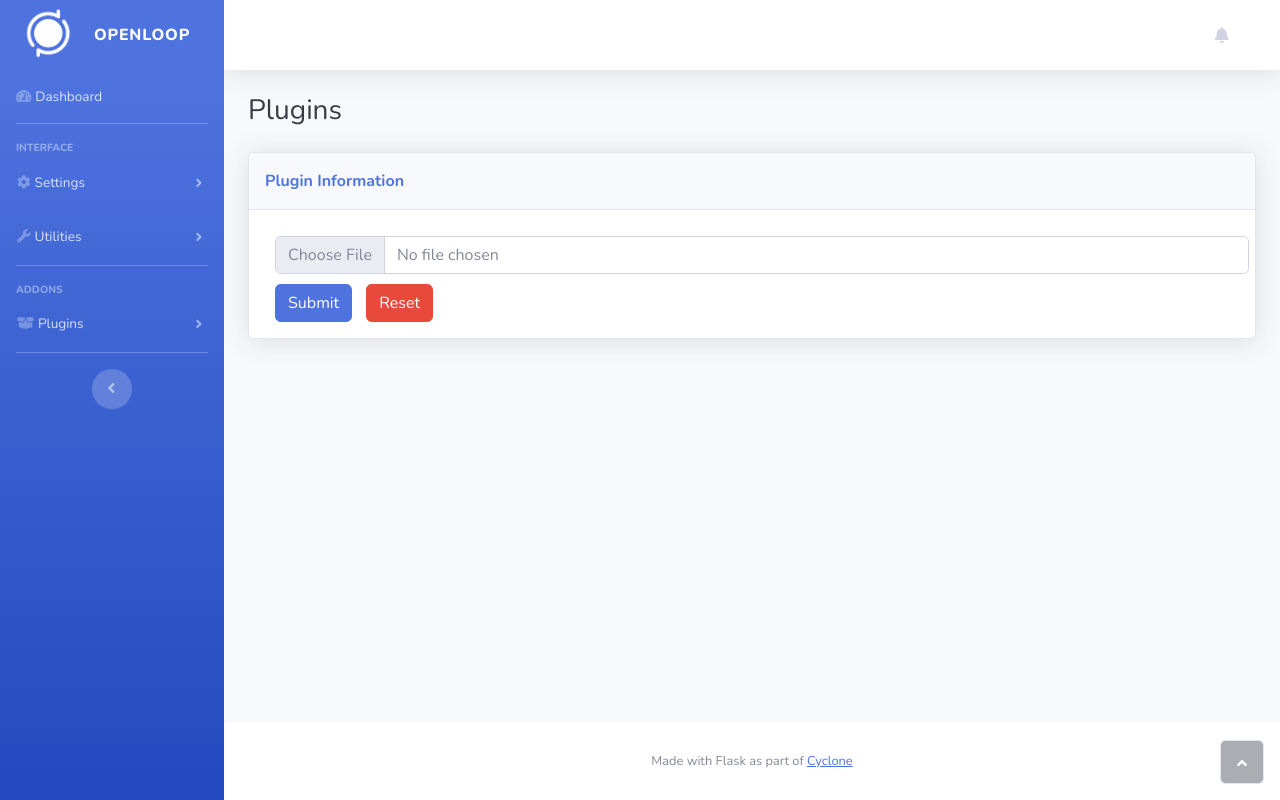
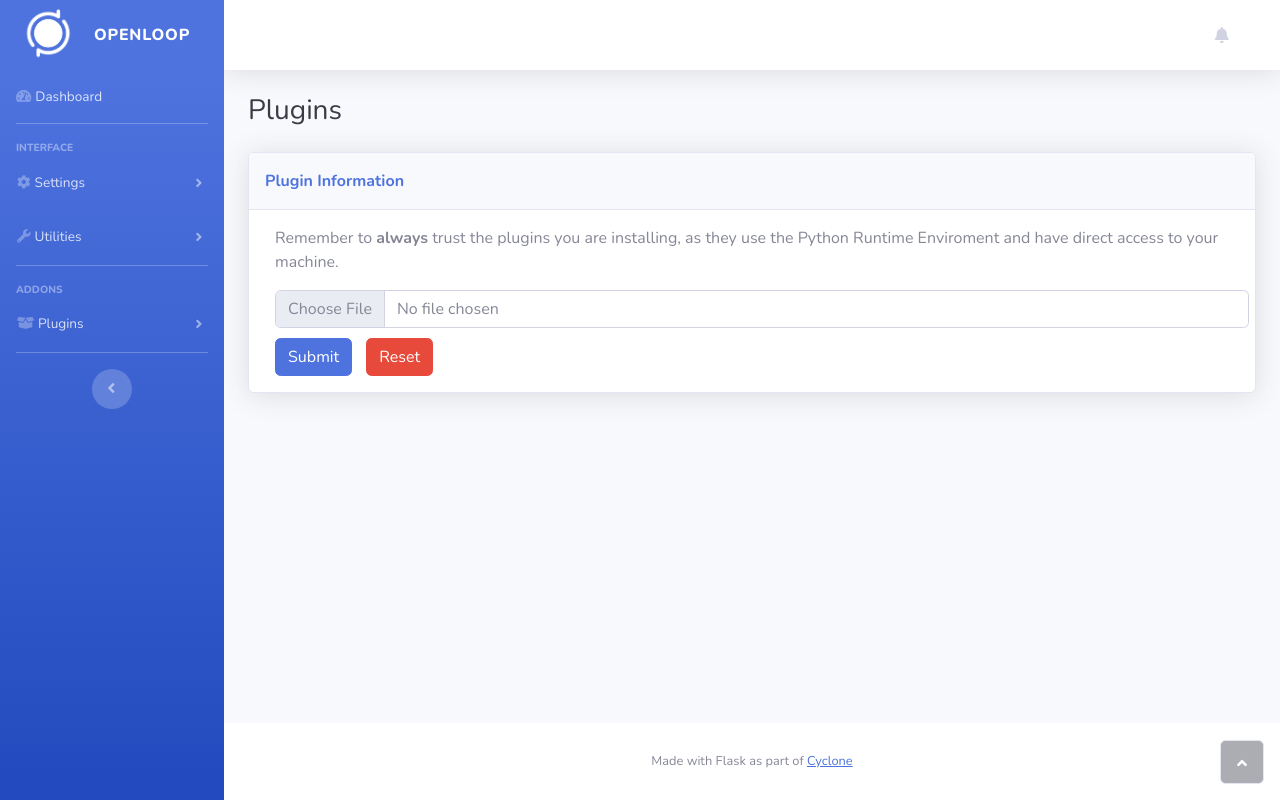
Before and after one commit to CycloneBiz/OpenLoop-Classic, a Flask app: page /upload in a window 1280 px wide. Run offline with Flask 2, Linux system fonts and the light colour scheme; parts of the project's set-up code (start-up, migrations or seed data) failed here and were passed over; some libraries are stand-ins or nearby versions.

Commit message:
Friendly warning about plugins

```diff
--- a/templates/upload.html
+++ b/templates/upload.html
@@ -121,6 +121,7 @@
                         </div>
                         <div class="card-body">
                             <form method="POST" enctype="multipart/form-data">
+                                <p style="margin-left: 10px;">Remember to <b>always</b> trust the plugins you are installing, as they use the Python Runtime Enviroment and have direct access to your machine.</p>
                                 <input class="form-control" type="file" style="margin: 10px;" name="file" required />
                                 <button class="btn btn-primary" type="submit" style="margin-right: 0px;margin-left: 10px;">Submit</button>
                                 <button class="btn btn-danger" type="reset" style="margin-right: 0px;margin-left: 10px;">Reset</button>
```
